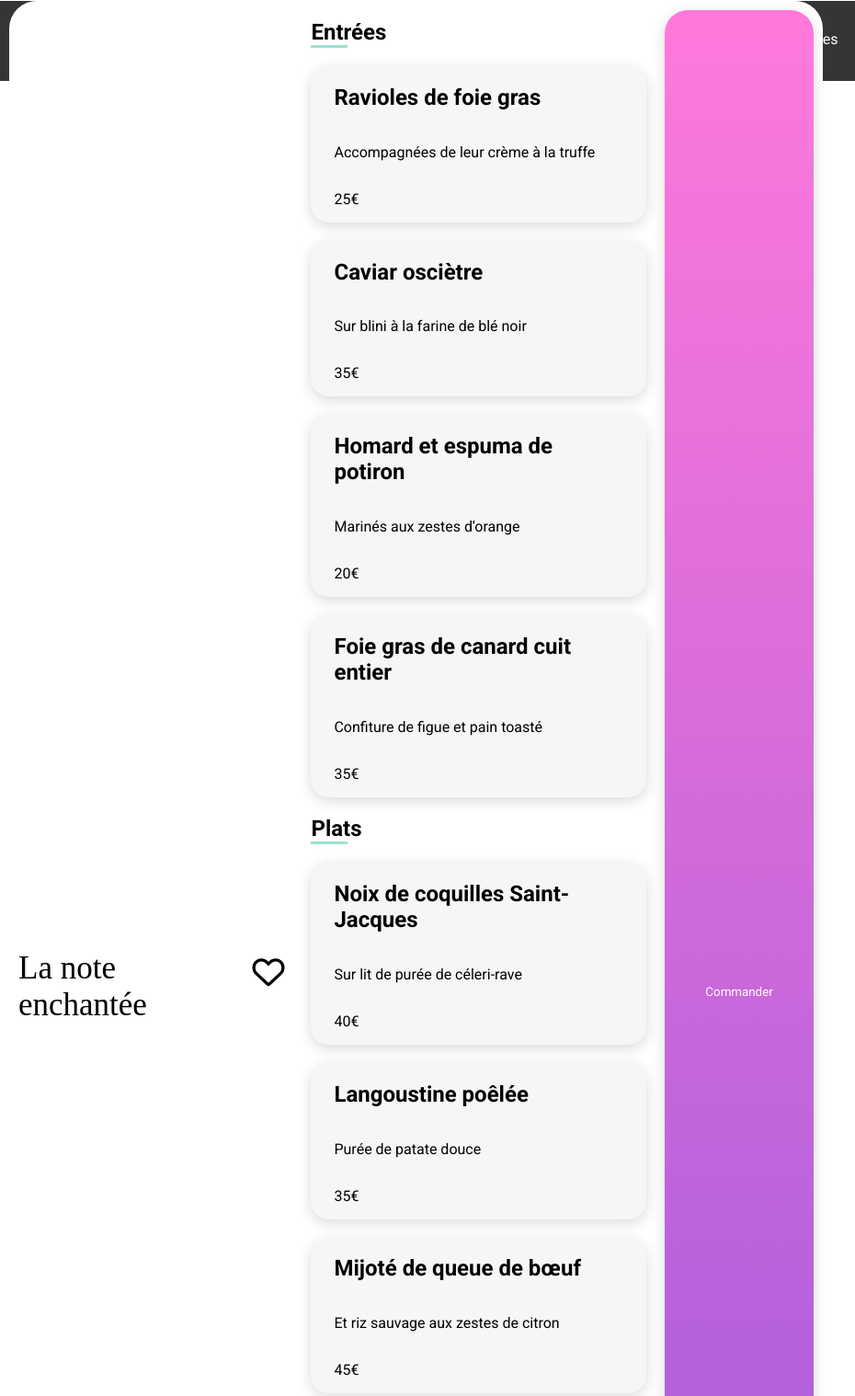
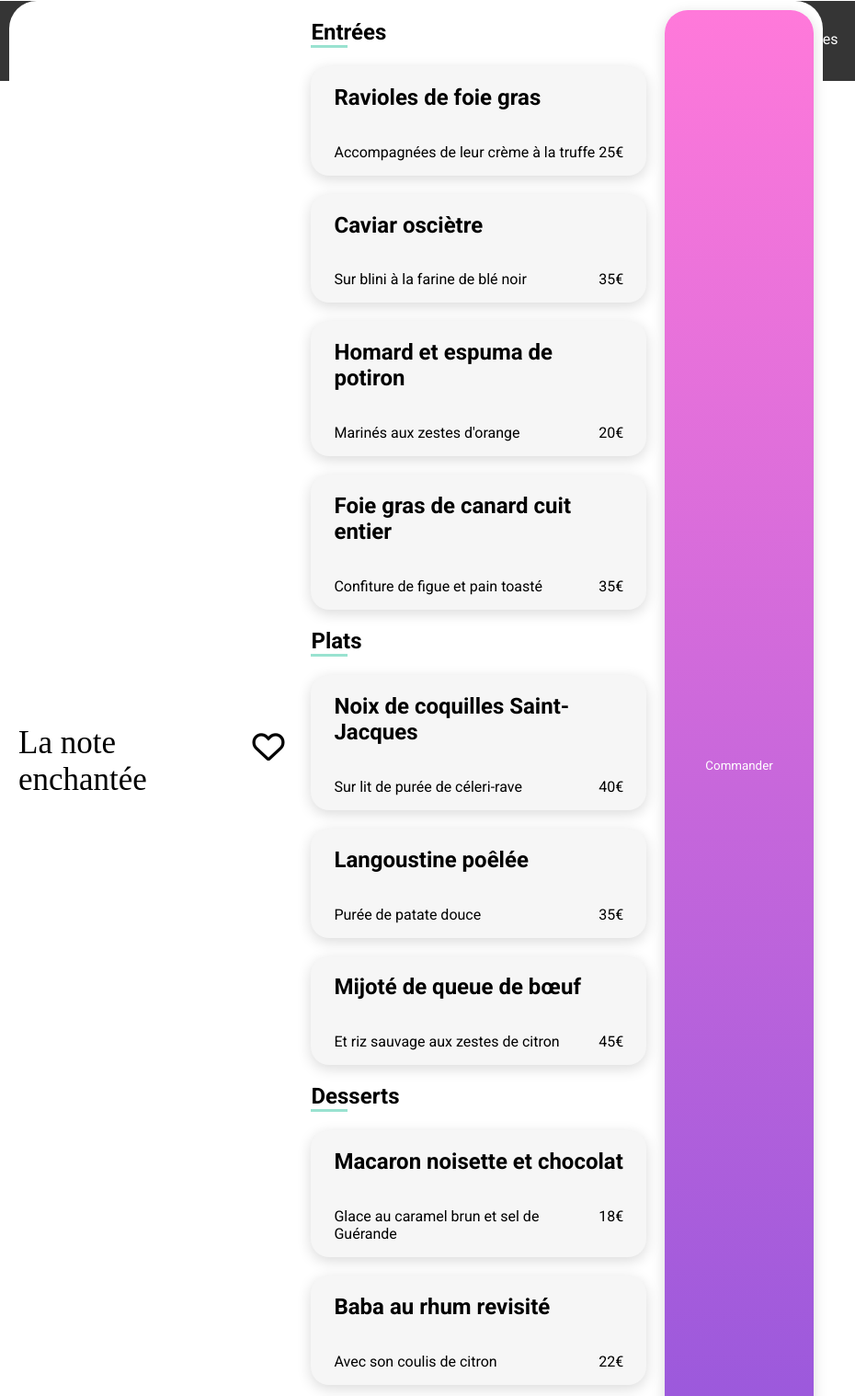
Before and after one commit to tanyaschmitt2/P4_Ohmyfood, a website: page La note enchantée.html in a window 1280 px wide. Shown: the part 341-1859 px from the top of the page at 92% size, without its empty margins (0-930 px from the left). Drawn offline with Linux system fonts and the light colour scheme; a web font is replaced by a local one.

Commit message:
closed all open dishwrap tags

```diff
--- a/La note enchantée.html
+++ b/La note enchantée.html
@@ -67,30 +67,34 @@
 
                         <div class="dish">
                             <h2>Ravioles de foie gras</h2>
-                            <div class="dishwrap"></div>
+                            <div class="dishwrap">
                             <p>Accompagnées de leur crème à la truffe</p>
                             <p>25<span class="euro">€</span></p>
+                        </div>
                         </div>
 
                         <div class="dish">
                             <h2>Caviar osciètre</h2>
-                            <div class="dishwrap"></div>
+                            <div class="dishwrap">
                             <p>Sur blini à la farine de blé noir</p>
                             <p>35<span class="euro">€</span></p>
+                        </div>
                         </div>
 
                         <div class="dish">
                             <h2>Homard et espuma de potiron</h2>
-                            <div class="dishwrap"></div>
+                            <div class="dishwrap">
                             <p>Marinés aux zestes d'orange</p>
                             <p>20<span class="euro">€</span></p>
+                        </div>
                         </div>
 
                         <div class="dish">
                             <h2>Foie gras de canard cuit entier</h2>
-                            <div class="dishwrap"></div>
+                            <div class="dishwrap">
                             <p>Confiture de figue et pain toasté</p>
                             <p>35<span class="euro">€</span></p>
+                        </div>
                         </div>
                     </div>
 
@@ -99,23 +103,26 @@
 
                         <div class="dish">
                             <h2>Noix de coquilles Saint-Jacques</h2>
-                            <div class="dishwrap"></div>
+                            <div class="dishwrap">
                             <p>Sur lit de purée de céleri-rave</p>
                             <p>40<span class="euro">€</span></p>
+                        </div>
                         </div>
 
                         <div class="dish">
                             <h2>Langoustine poêlée</h2>
-                            <div class="dishwrap"></div>
+                            <div class="dishwrap">
                             <p>Purée de patate douce</p>
                             <p>35<span class="euro">€</span></p>
+                        </div>
                         </div>
 
                         <div class="dish">
                             <h2>Mijoté de queue de bœuf</h2>
-                            <div class="dishwrap"></div>
+                            <div class="dishwrap">
                             <p>Et riz sauvage aux zestes de citron</p>
                             <p>45<span class="euro">€</span></p>
+                        </div>
                         </div>
 
                     </div>
@@ -125,23 +132,26 @@
 
                         <div class="dish">
                             <h2>Macaron noisette et chocolat</h2>
-                            <div class="dishwrap"></div>
+                            <div class="dishwrap">
                             <p>Glace au caramel brun et sel de Guérande</p>
                             <p>18<span class="euro">€</span></p>
+                        </div>
                         </div>
 
                         <div class="dish">
                             <h2>Baba au rhum revisité</h2>
-                            <div class="dishwrap"></div>
+                            <div class="dishwrap">
                             <p>Avec son coulis de citron</p>
                             <p>22<span class="euro">€</span></p>
+                        </div>
                         </div>
 
                         <div class="dish">
                             <h2>Tarte au citron meringuée</h2>
-                            <div class="dishwrap"></div>
+                            <div class="dishwrap">
                             <p>Déstructurée</p>
                             <p>23<span class="euro">€</span></p>
+                        </div>
                         </div>
 
                     </div>
```
Also changed, not shown: La palette du goût.html (+18 -0 lines), Le délice des sens.html (+18 -0 lines), À la française.html (+1 -0 lines).
